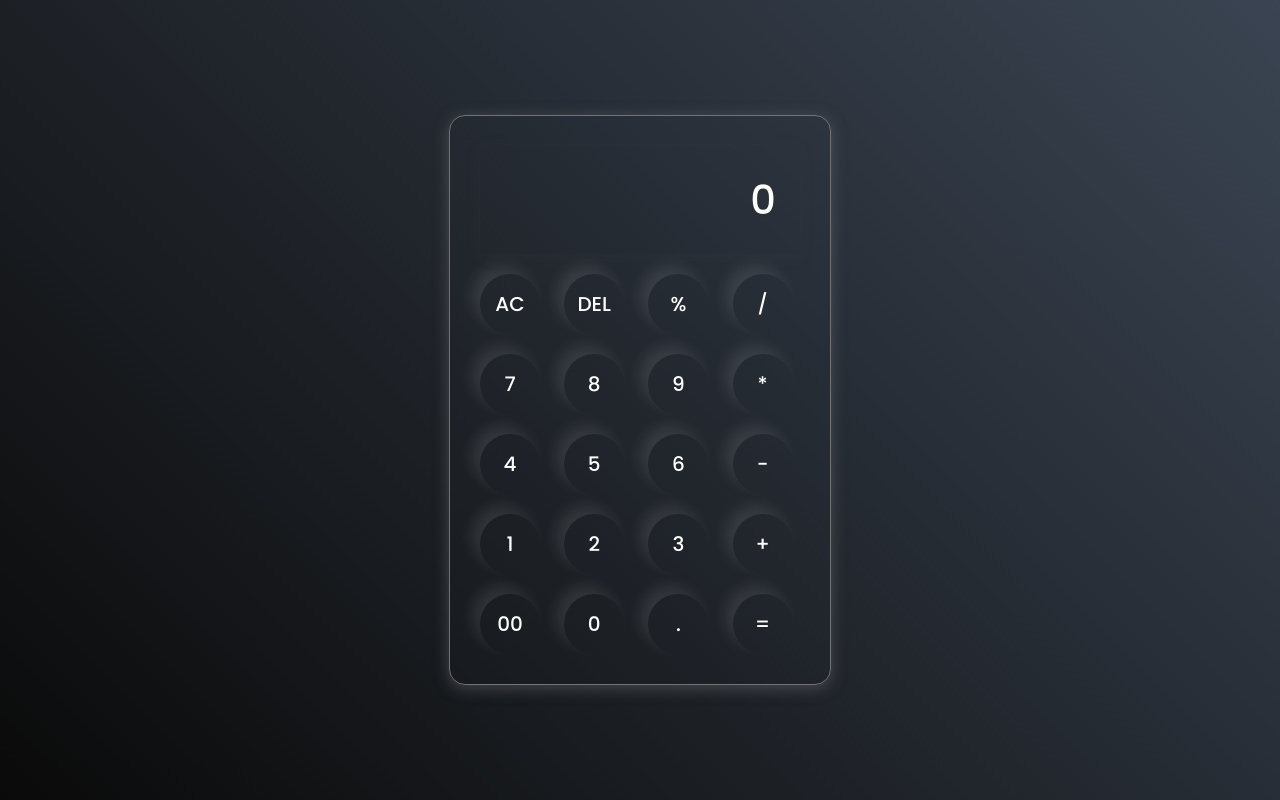
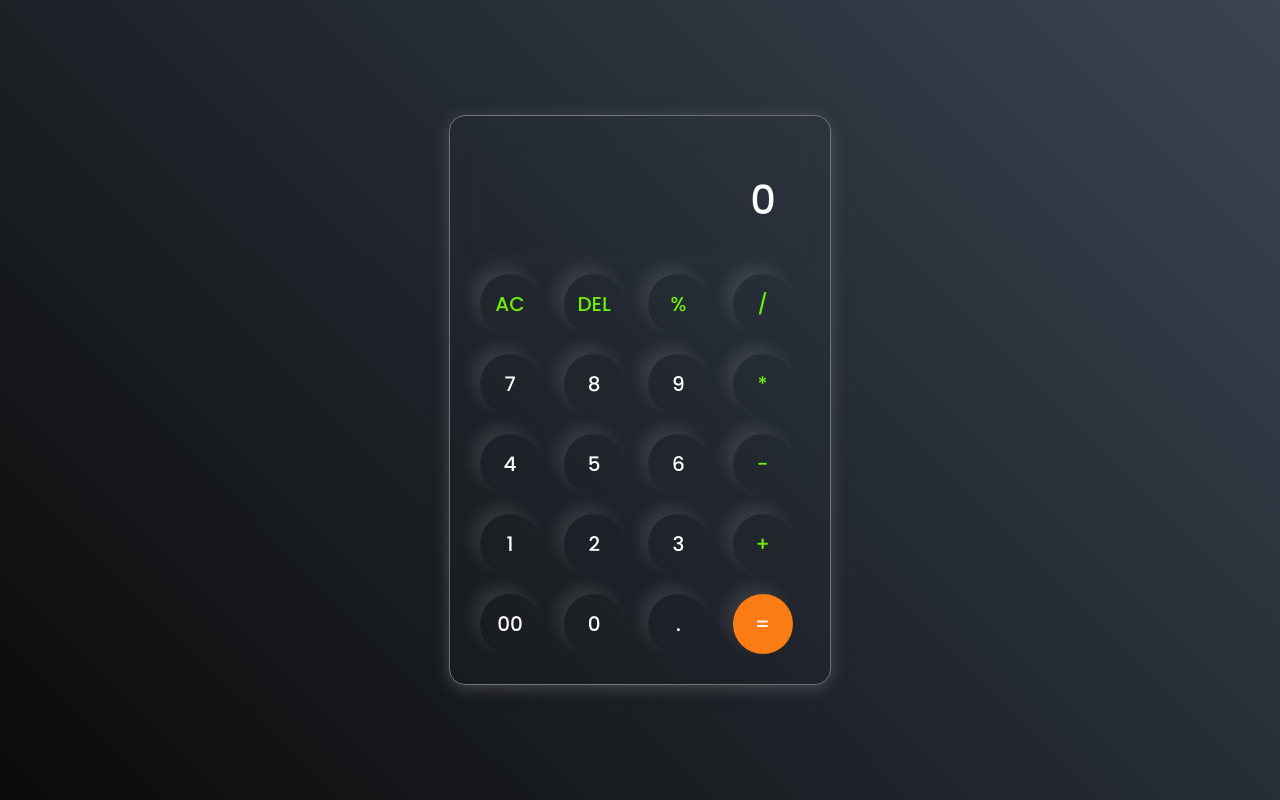
Before and after one commit to MoBanju/web-calculator, a plain HTML site: page index.html in a window 1280 px wide. Drawn offline with Linux system fonts and the light colour scheme.

Commit message:
Finished with design

```diff
--- a/index.html
+++ b/index.html
@@ -5,41 +5,42 @@
     <meta charset="UTF-8">
     <meta name="viewport" content="width=device-width, initial-scale=1.0">
     <link rel="stylesheet" href="/style.css">
+    <script src="script.js"></script>
     <title>Calculator</title>
 </head>
 
 <body>
     <div class="calculator">
-        <input type="text" name="" placeholder="0">
+        <input type="text" name="" placeholder="0" id="inputBox">
         <div>
-            <button>AC</button>
-            <button>DEL</button>
-            <button>%</button>
-            <button>/</button>
+            <button class="operator">AC</button>
+            <button class="operator">DEL</button>
+            <button class="operator">%</button>
+            <button class="operator">/</button>
         </div>
         <div>
             <button>7</button>
             <button>8</button>
             <button>9</button>
-            <button>*</button>
+            <button class="operator">*</button>
         </div>
         <div>
             <button>4</button>
             <button>5</button>
             <button>6</button>
-            <button>-</button>
+            <button class="operator">-</button>
         </div>
         <div>
             <button>1</button>
             <button>2</button>
             <button>3</button>
-            <button>+</button>
+            <button class="operator">+</button>
         </div>
         <div>
             <button>00</button>
             <button>0</button>
             <button>.</button>
-            <button>=</button>
+            <button class="equalBtn">=</button>
         </div>
     </div>
 </body>
--- a/style.css
+++ b/style.css
@@ -51,3 +51,11 @@ button {
     font-size: 20px;
     box-shadow: -8px -8px 15px rgba(255, 255, 255, 0.1);
 }
+
+.equalBtn {
+    background-color: #fb7c14;
+}
+
+.operator {
+    color: #6dee0a;
+}
```
